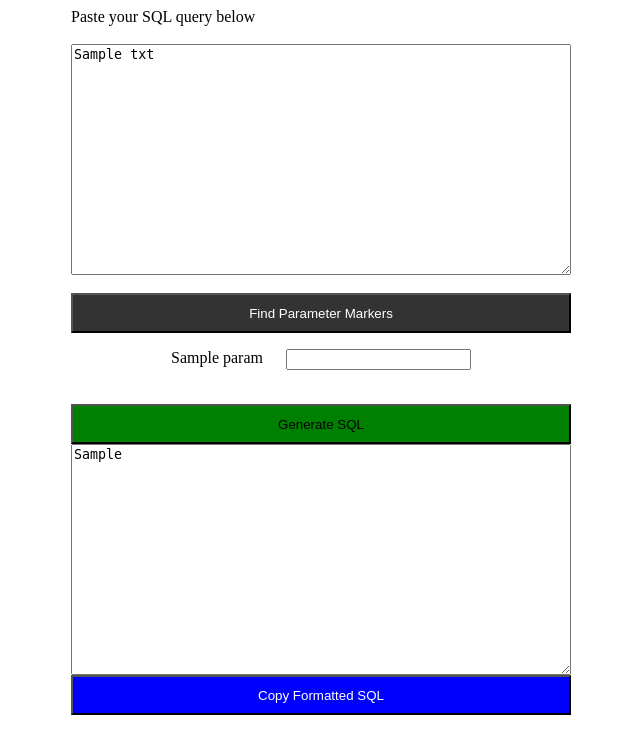
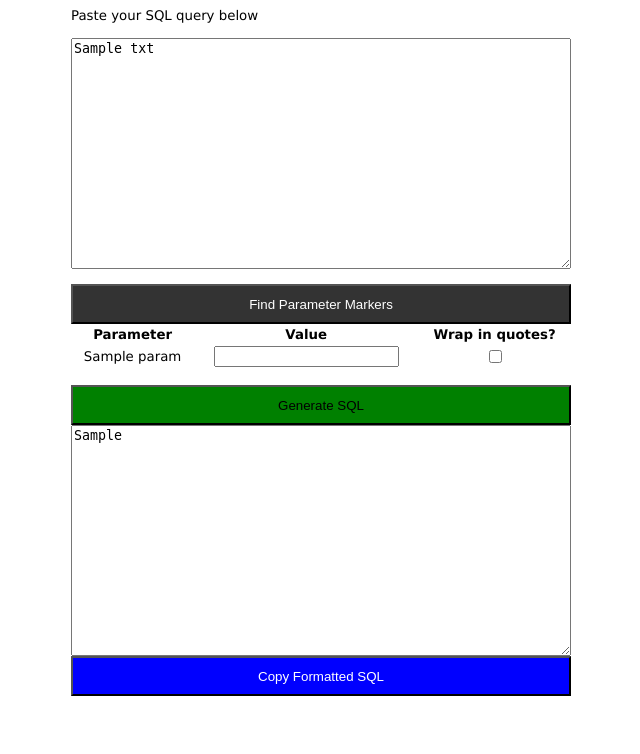
Before and after one commit to susodapop/fmt_bindparam, a Python web app: template templates/fmt_bindparam/index.html in a window 1280 px wide. Shown: the top 754 px of the page, without its empty margins (319-959 px from the left). Run offline with Jinja, Linux system fonts and the light colour scheme; the template is opened without the code that fills it: most values are stand-ins (such as "Sample title", 1, 10 or a date in 2020).

Commit message:
Refactor to add option for wrapping in quotes.

```diff
--- a/templates/fmt_bindparam/index.html
+++ b/templates/fmt_bindparam/index.html
@@ -4,11 +4,12 @@
 		<meta charset="UTF-8">
 		<title>SQLA Bindparam Tool</title>
 		<style type="text/css">
+			body { font-family: Verdana; font-size: 10pt; }
 			#btn_find { color: white; background: #333; height: 3em; }
 			#btn_generate { color: black; background: green; height: 3em; }
 			#btn_copy { color: white; background: blue; height: 3em; }
 			#frm_main { width: 80%; max-width: 500px; margin: auto; display: flex; flex-flow: column nowrap; justify-content: center: align-items: center; }
-			.param_wrapper { margin: 1em auto; width: 80%; max-width: 300px; display: flex; flex-flow: row nowrap; justify-content: space-between; }
+			#param_table { width: 100%; text-align: center;}
 		</style>
 	</head>
 	<body>
@@ -18,13 +19,25 @@
 			<textarea name="sql" rows=15 cols=80>{{ txt }}</textarea><br />
 			<input type="submit" id="btn_find" value="Find Parameter Markers" />
 			{% if params %}
+			<table id="param_table">
+				<thead>
+					<tr>
+						<th>Parameter</th>
+						<th>Value</th>
+						<th>Wrap in quotes?</th>
+					</tr>
+				</thead>
+				<tbody>
 				{% for p in params %}
-				{% set value = param_pairs.get(p, '') %}
-					<div class="param_wrapper">
-						<label for="p_{{ p }}">{{ p }}</label>
-						<input type="text" name="p_{{ p }}" value="{{ value }}" autocomplete="off"/>
-					</div>
+				<tr>
+				{% set value = param_pairs.get(p, {'value': ''}) %}
+					<td><label for="p_{{ p }}">{{ p }}</label></td>
+					<td><input type="text" name="p_{{ p }}" value="{{ value.get('value') }}" autocomplete="off"/></td>
+					<td><input type="checkbox" name="p_{{ p }}_wrap" /></td>
+				</tr>
 				{% endfor %}
+			</tbody>
+		</table>
 					<br /><button id="btn_generate" name="generate">Generate SQL</button>
 				{% endif %}
 				{% if new_sql %}
--- a/views.py
+++ b/views.py
@@ -70,7 +70,10 @@ class WebView(MethodView):
 
 			if request.form.get('generate') is not None:
 
-				param_pairs = {p: request.form.get(f"p_{p}") for p in params}
+				param_pairs = {p:
+				{'value': request.form.get(f"p_{p}"), 'wrap': request.form.get(f'p_{p}_wrap') is not None }
+					for p in params}
+
 				new_sql = fill_parameters(txt, param_pairs)
 
 			else:
```
Also changed, not shown: formatter.py (+9 -1 lines).
